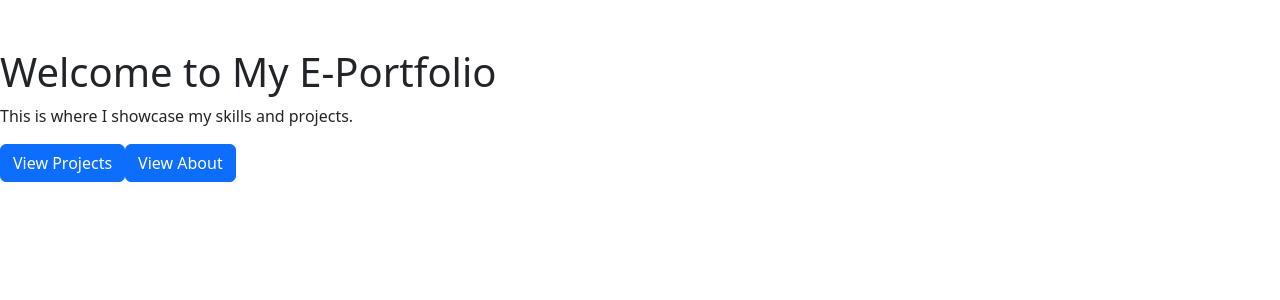
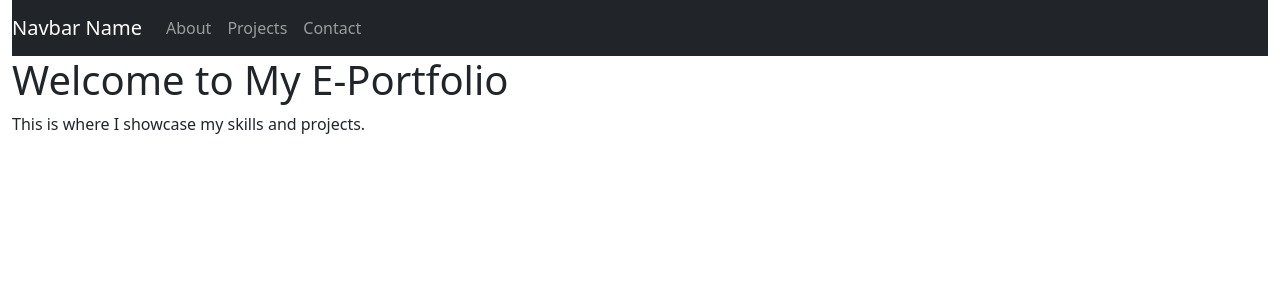
Before and after one commit to LoganChu/E-Portfolio, a React (Create React App) app: page / in a window 1280 px wide. Shown: the top 300 px of the page. Built offline with nearby package versions, Linux system fonts and the light colour scheme.

Commit message:
Added NavBar and Contact page as well as updated project structure

```diff
--- a/src/App.js
+++ b/src/App.js
@@ -3,6 +3,7 @@ import { BrowserRouter as Router, Route, Routes } from 'react-router-dom';
 import Home from './components/Home';
 import Projects from './components/Projects';
 import About from './components/About';
+import Contact from './components/Contact';
 
 function App() {
   return (
@@ -11,6 +12,7 @@ function App() {
           <Route path="/" element={<Home />} />
           <Route path="/projects" element={<Projects />} />
           <Route path="/about" element={<About />} />
+          <Route path="/contact" element={<Contact />} />
         </Routes>
     </Router>
   );
--- /dev/null
+++ b/src/components/Contact.js
@@ -0,0 +1,14 @@
+import React from 'react';
+
+
+const Home = () => {
+  return (
+    <div className = "container-fluid">
+          <h1>Here is my contact Information</h1>
+          <p>Email: loganchu@duke.edu</p>
+      <section className = ""></section>
+    </div>
+  );
+};
+
+export default Home;
--- a/src/components/Home.js
+++ b/src/components/Home.js
@@ -1,16 +1,31 @@
 import React from 'react';
-import { Row, Col, Button } from 'react-bootstrap';
+
 
 const Home = () => {
   return (
-    <Row className="mt-5">
-      <Col>
+    <div className = "container-fluid">
+          <title>Logan Chu Personal Website</title>
+        <nav className = "navbar navbar-collapse navbar-expand-lg bg-dark navbar-dark text-light opacity-100">
+          <div className = "navbar-brand"> Navbar Name </div>
+      <div className="collapse navbar-collapse" id="navbarNav">
+      <ul className="navbar-nav">
+        <li className="nav-item">
+          <a className="nav-link" href="\about">About</a>
+        </li>
+        <li className="nav-item">
+          <a className="nav-link" href="\projects">Projects</a>
+        </li>
+        <li className="nav-item">
+          <a className="nav-link" href = "\contact">Contact</a>
+        </li>
+      </ul>
+    </div>
+        </nav>
           <h1>Welcome to My E-Portfolio</h1>
           <p>This is where I showcase my skills and projects.</p>
-          <Button variant="primary" href="/projects">View Projects</Button>
-          <Button variant="primary" href="/about">View About</Button>
-      </Col>
-    </Row>
+      <section className = ""></section>
+
+    </div>
   );
 };
 
--- /dev/null
+++ b/src/components/NavBar.js
@@ -0,0 +1,7 @@
+import React from 'react';
+
+const NavBar = () =>{
+    <h1>Hi This is NAvBar</h1>
+}
+
+export default NavBar;
--- a/src/components/Projects.js
+++ b/src/components/Projects.js
@@ -1,5 +1,6 @@
 import React, { useState, useEffect } from 'react';
 import axios from 'axios';
+import NavBar from './NavBar';
 
 const Projects = () => {
   const [projects, setProjects] = useState([]);
@@ -26,12 +27,19 @@ const Projects = () => {
 
   return (
     <div>
+
       <h1>Projects</h1>
+      <NavBar/>
+      <h1> Hi</h1>
       {projects.map((project) => (
-        <div key={project.id}>
-          <h2>{project.Title}</h2>
-          <p>{project.Description}</p>
+        <div className="card" style={{ width: "25rem" }}>
+        <div className="card-body">
+          <h5 className="card-title">{project.Title}</h5>
+          <p className="card-text">{project.Description}</p>
+          <a href="/" className="btn btn-primary">See More</a>
         </div>
+      </div>
+
       ))}
     </div>
   );
```
